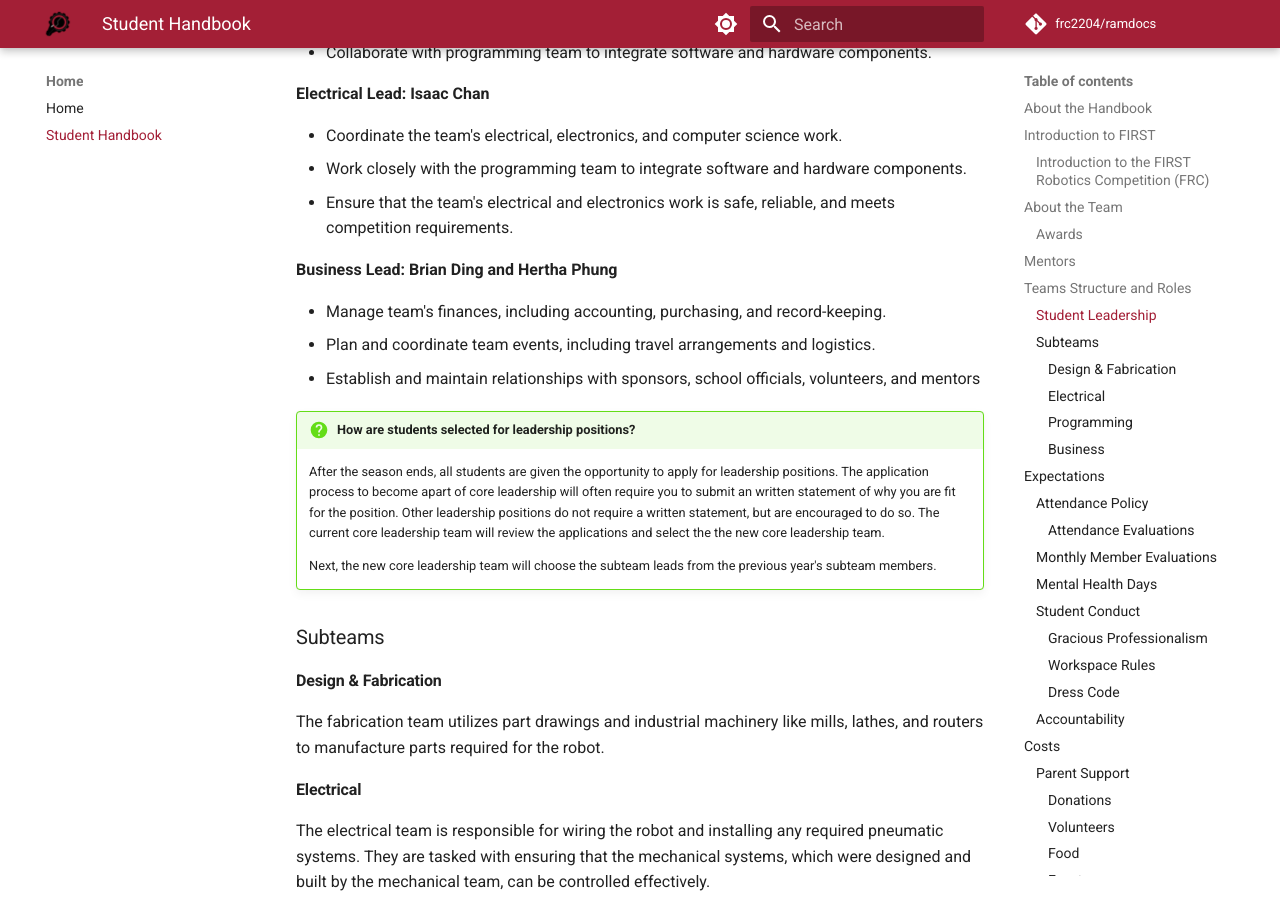
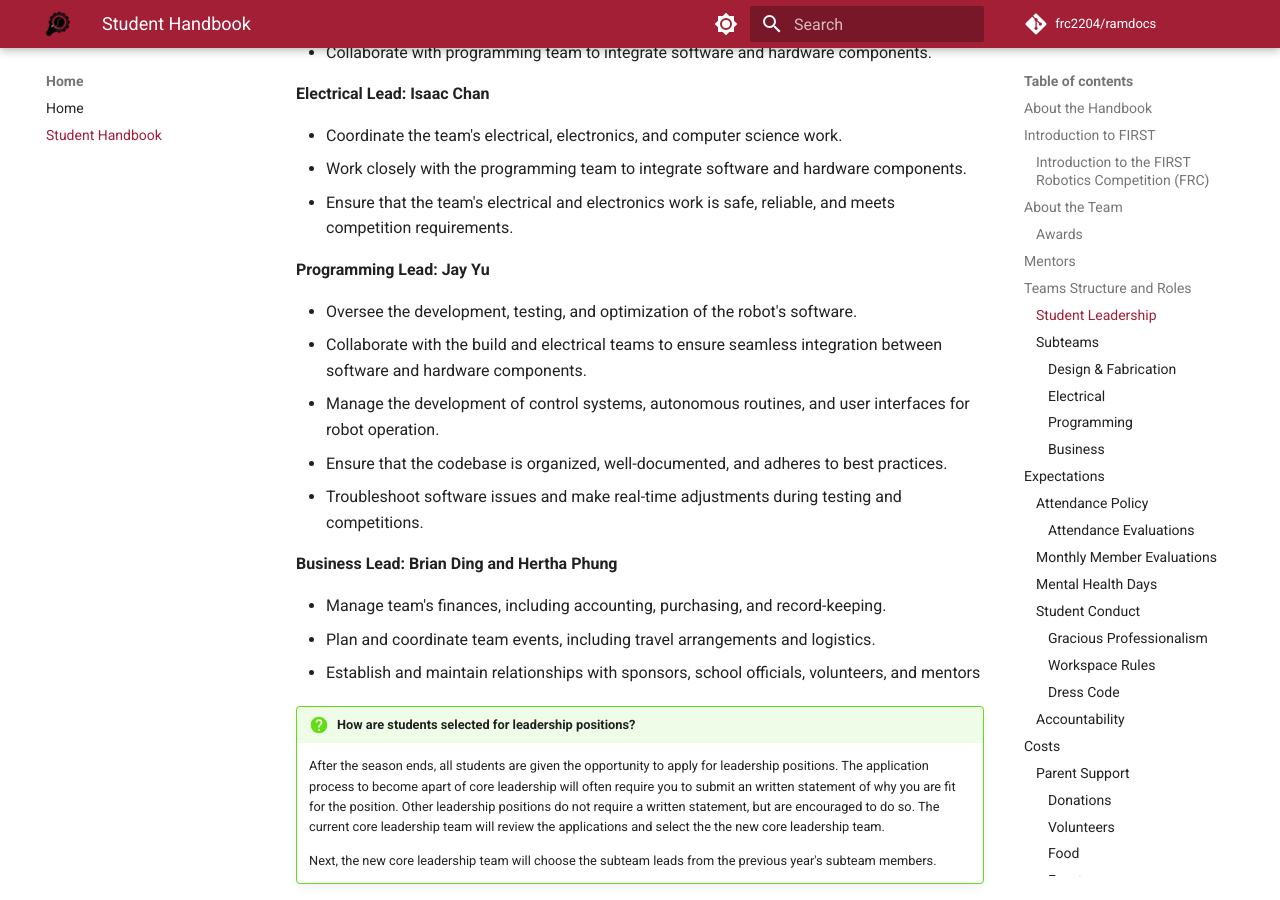
Before and after one commit to frc2204/ramdocs, an MkDocs documentation site: the page built from docs/handbook.md, in a window 1280 px wide and 900 px high, scrolled down 3261 px. Built offline with MkDocs 1.6.1 and Material for MkDocs 9.7.7, drawn with Linux system fonts in a browser that asks for light colours; nearby versions of some CDN libraries; library files that are not in the unit come from our copies; comment, search, counter and statistics services are not loaded; some of the changed text lies outside the part shown.

Commit message:
more Edits to handbook

```diff
--- a/docs/handbook.md
+++ b/docs/handbook.md
@@ -72,6 +72,14 @@ The captain of the team will be chosen from the previous year’s core leadershi
 - Coordinate the team's electrical, electronics, and computer science work.
 - Work closely with the programming team to integrate software and hardware components.
 - Ensure that the team's electrical and electronics work is safe, reliable, and meets competition requirements.
+
+**Programming Lead: Jay Yu**
+
+- Oversee the development, testing, and optimization of the robot's software.
+- Collaborate with the build and electrical teams to ensure seamless integration between software and hardware components.
+- Manage the development of control systems, autonomous routines, and user interfaces for robot operation.
+- Ensure that the codebase is organized, well-documented, and adheres to best practices.
+- Troubleshoot software issues and make real-time adjustments during testing and competitions.
 
 **Business Lead: Brian Ding and Hertha Phung**
 
@@ -197,6 +205,7 @@ We hold ourselves accountable for our actions and commitments:
 ## Costs
 
 The Base Cost of joining the team is $350
+
 The Early Bird rate is $300
 
 This cost covers the cost of team registration, materials, tools, and other expenses. Costs for trips to competitions are not included. However, we do not want the fee to be a barrier to entry, so we offer financial assistance to waive the fee for students who need it. If you need financial aid, please reach out to one of the mentors. Additionally, Team members who contribute extra work or show exceptional dedication may be considered for special rates at the discretion of team leadership.
```
